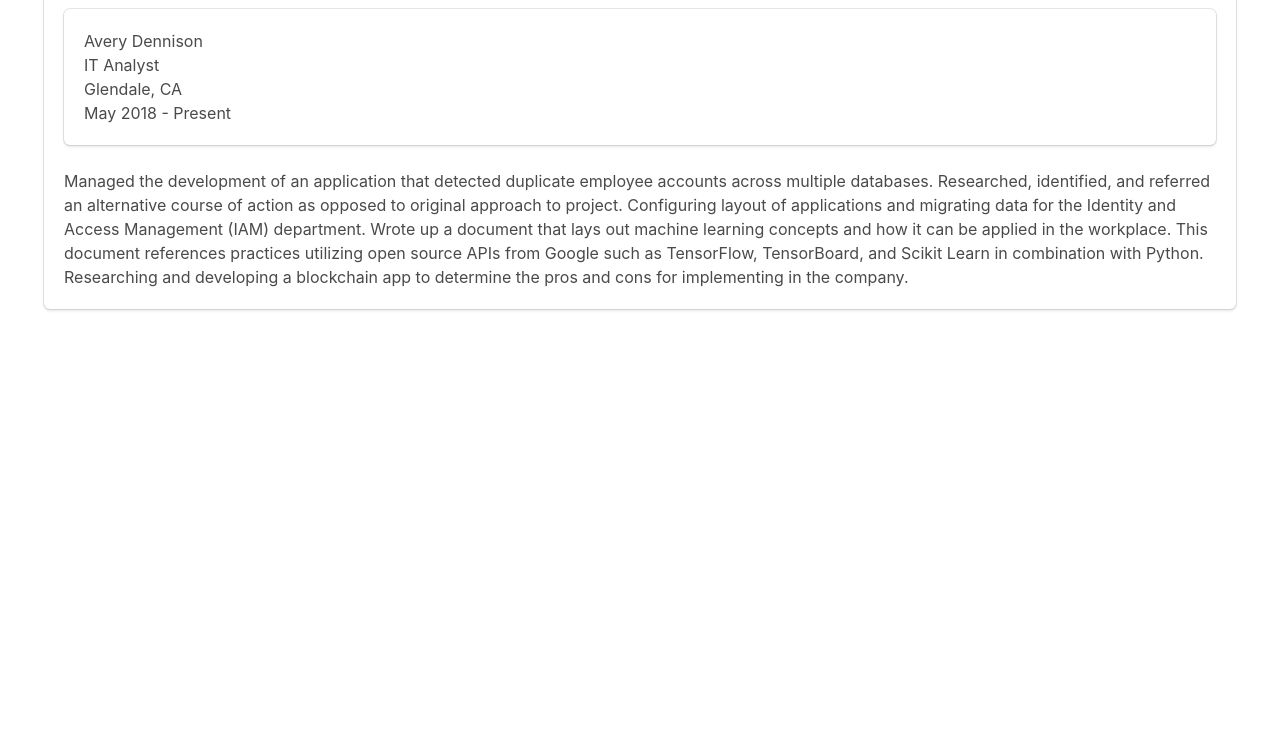
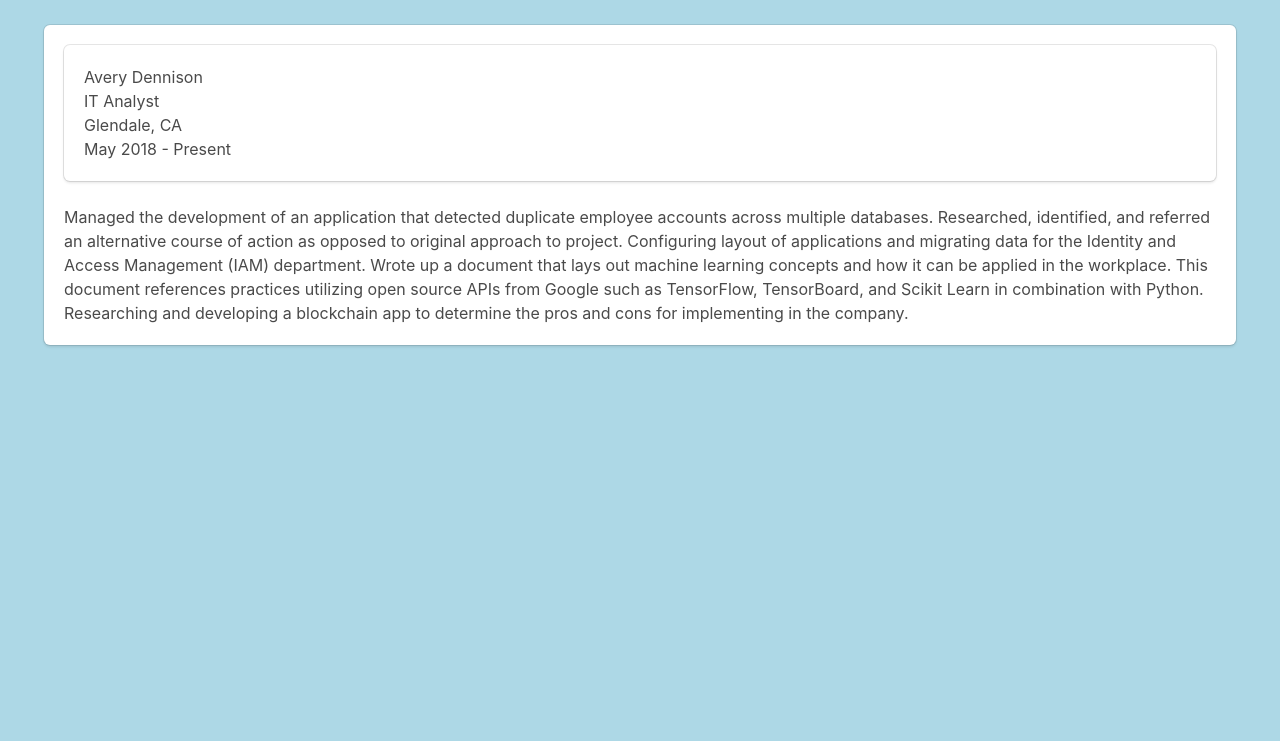
Before and after one commit to csoltero109/csoltero109.github.io, a plain HTML site: page index.html in a window 1280 px wide. Shown: the part 59-800 px from the top of the page. Drawn offline with nearby package versions, Linux system fonts and the light colour scheme.

Commit message:
flex container fixed

```diff
--- a/index.html
+++ b/index.html
@@ -2,7 +2,9 @@
 <html>
 
   <head>
+    <meta name="viewport" content="width=device-width, initial-scale=1">
     <link rel="shortcut icon" type="image/x-icon" href="favicon.ico">
+    <link rel="stylesheet" href="styles.css">
     <script src="https://cdnjs.cloudflare.com/ajax/libs/vue/2.5.17/vue.min.js"></script>
     <link rel="stylesheet" href="https://cdnjs.cloudflare.com/ajax/libs/bulma/0.7.1/css/bulma.min.css">
     <script defer src="https://use.fontawesome.com/releases/v5.1.0/js/all.js"></script>
@@ -18,11 +20,13 @@
   <div class="level-item">
   <body>
 
+  <div class="section">
   <div class="level-item">
   	<div id="paragraphs">
 	<display v-for="post in posts" v-bind:key="post.id" v-bind:corp="post.corp" v-bind:pos="post.pos" v-bind:loc="post.loc" v-bind:period="post.period" v-bind:details="post.details"></display>
 	</div>
   </div>
+  </div>
   <script src="index.js"></script>
   </body>
   </div>
--- a/index.js
+++ b/index.js
@@ -31,7 +31,9 @@
 
 Vue.component('display', {
   props: ['corp','pos','loc','period','details'],
-  template: `<div class="box">
+  template: `
+  <div class="columns is-half">
+  <div class="box">
 		<div class="box">
 			<div class="level-left">
 				{{ corp }}<br>
@@ -45,7 +47,9 @@
 				{{ details }}
 			</div>
 		</div>
-			</div>`
+	</div>
+  </div>
+  `
 });
 
 
--- /dev/null
+++ b/styles.css
@@ -0,0 +1,10 @@
+body {
+    background-color: lightblue;
+}
+
+@media screen and (max-width: 1024px) {
+  .columns {
+    margin-left: 0;
+    margin-right: 0;
+  }
+}
```
Lines whose indentation alone changed are shown as unchanged.
